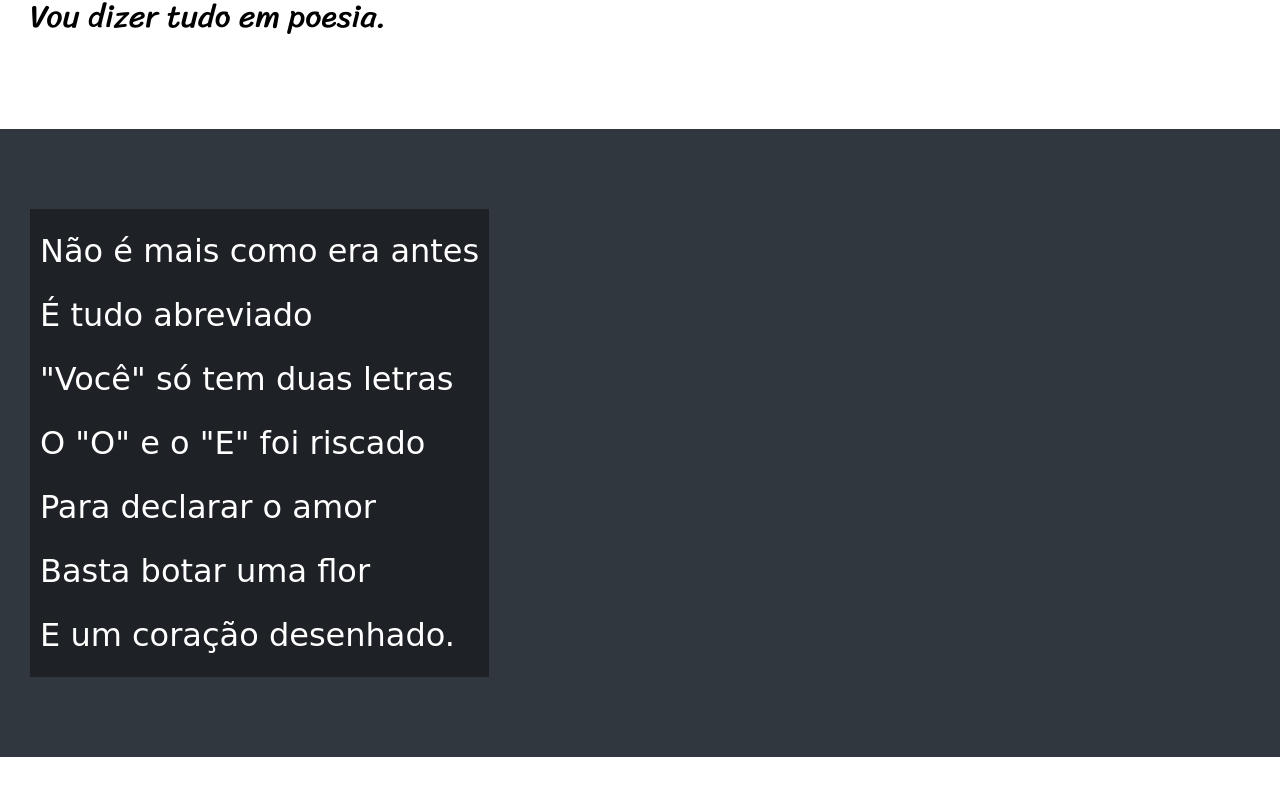
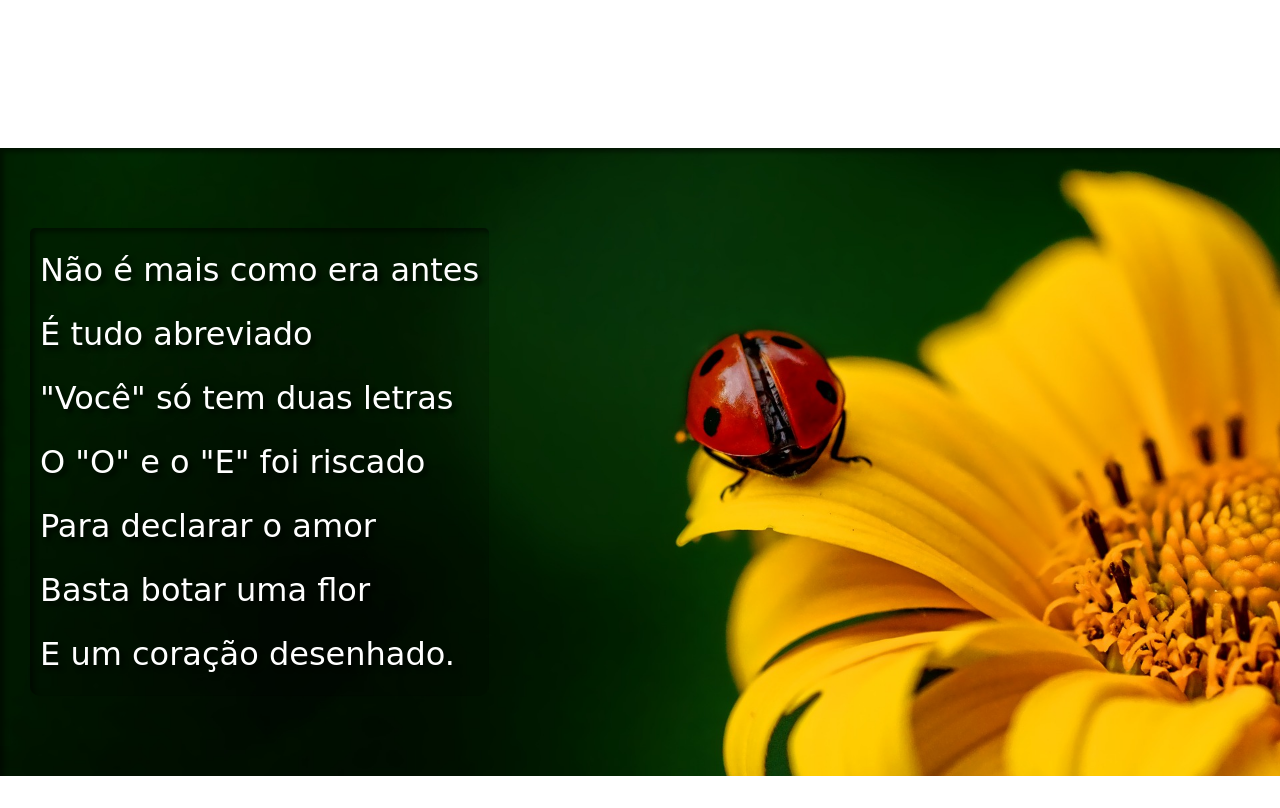
Before and after one commit to Edson-sales29/html-e-css, a plain HTML site: page desafios/desafio012/index.html in a window 1280 px wide. Shown: the part 752-1560 px from the top of the page. Drawn offline with Linux system fonts and the light colour scheme.

Commit message:
projeto cordel

```diff
--- a/desafios/desafio012/estilo/style.css
+++ b/desafios/desafio012/estilo/style.css
@@ -1,9 +1,8 @@
 @charset "UTF-8";
 @import url('https://fonts.googleapis.com/css2?family=Sriracha&display=swap');
 
-* {
-    margin: 0px;
-    padding: 0px;
+* { margin: 0px;
+   padding: 0px;
 }
 
 :root{
@@ -23,11 +22,13 @@ header{
     color: white;
     text-align: center;
     padding-top: 50px;
-    padding-bottom: 50px;
+    padding-bottom: 5px;
+
 }
 header h1{
    font-variant: small-caps;
    font-size: 5vw;
+
 }
 header a,footer a{
     text-decoration: none;
@@ -51,25 +52,51 @@ section{
 
 }
 
+section > p{
+    padding-bottom: 2em;
+}
 section.normal{
     background-color: white;
     color: black;
     font-family: var(--fonte02);
+    text-shadow: 4px 2px 4px rgba(0, 0, 0, 0.363);
 
 }
 
 section.imagem{
-    background-color: rgba(0, 0, 0, 0.568);
+    background-color:rgba(0, 0, 0, 0.116);
+    background-attachment: fixed;
+    background-size: cover;
+    box-shadow: 2px 2px 10px rgba(0, 0, 0, 0.658);
     color: white;
+    text-shadow: 2px 2px 4px rgba(0, 0, 0, 0.445);
+    box-shadow:inset 4px 4px 4px rgba(0, 0, 0, 0.445);
+
 }
 section.imagem p{
-    background-color: rgba(0, 0, 0, 0.377);
+    background-color: rgba(0, 0, 0, 0.151);
+    border-radius: 5px 5px 10px 10px;
     display: inline-block;
     padding: 10px;
+    box-shadow:inset 4px 4px 4px rgba(0, 0, 0, 0.445);
+    text-shadow: 4px 4px 4px rgba(0, 0, 0, 0.645);
+}
+section#img01{
+    background-image: url('../imagens/background001.jpg');
+    background-position: right;
+
+
+}
+section#img02{
+    background-image: url('../imagens/background002.jpg');
+    background-position:right;
+
 }
 
 footer{
     background-color: black;
+    border-radius: 4px 4px 0px 0px;
+    box-shadow: 0px -2px 10px rgba(0, 0, 0, 0.445);
     color: white;
     text-align: center;
     padding-top: 10px;
--- a/desafios/desafio012/index.html
+++ b/desafios/desafio012/index.html
@@ -28,7 +28,7 @@
     </section>
 
 
-    <section class="imagem">
+    <section class="imagem" id="img01">
     <p>
         Não é mais como era antes </br>
         É tudo abreviado </br>
@@ -66,7 +66,7 @@
 
 
 
-    <section class="imagem">
+    <section class="imagem" id="img02">
         <p>
             Tenho saudade das cartas </br>
             Escritas com a própria mão </br>
```
